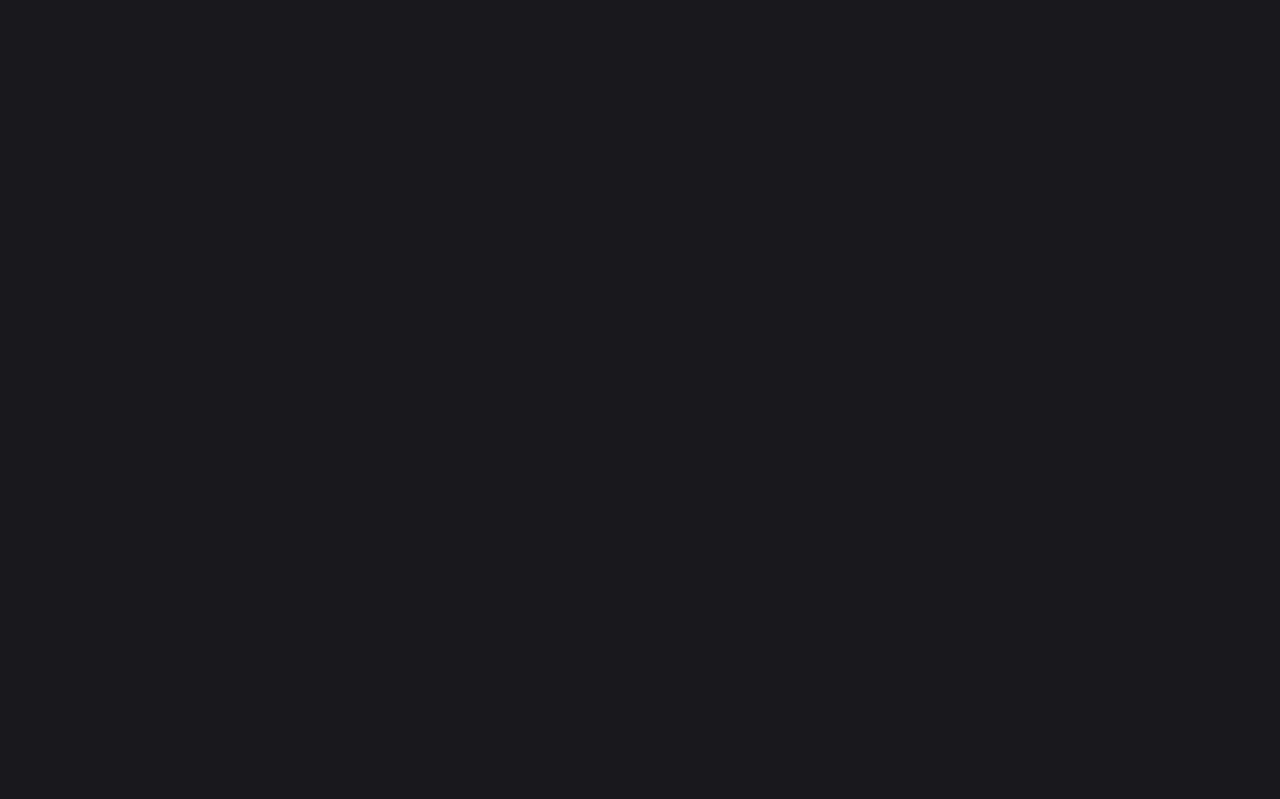
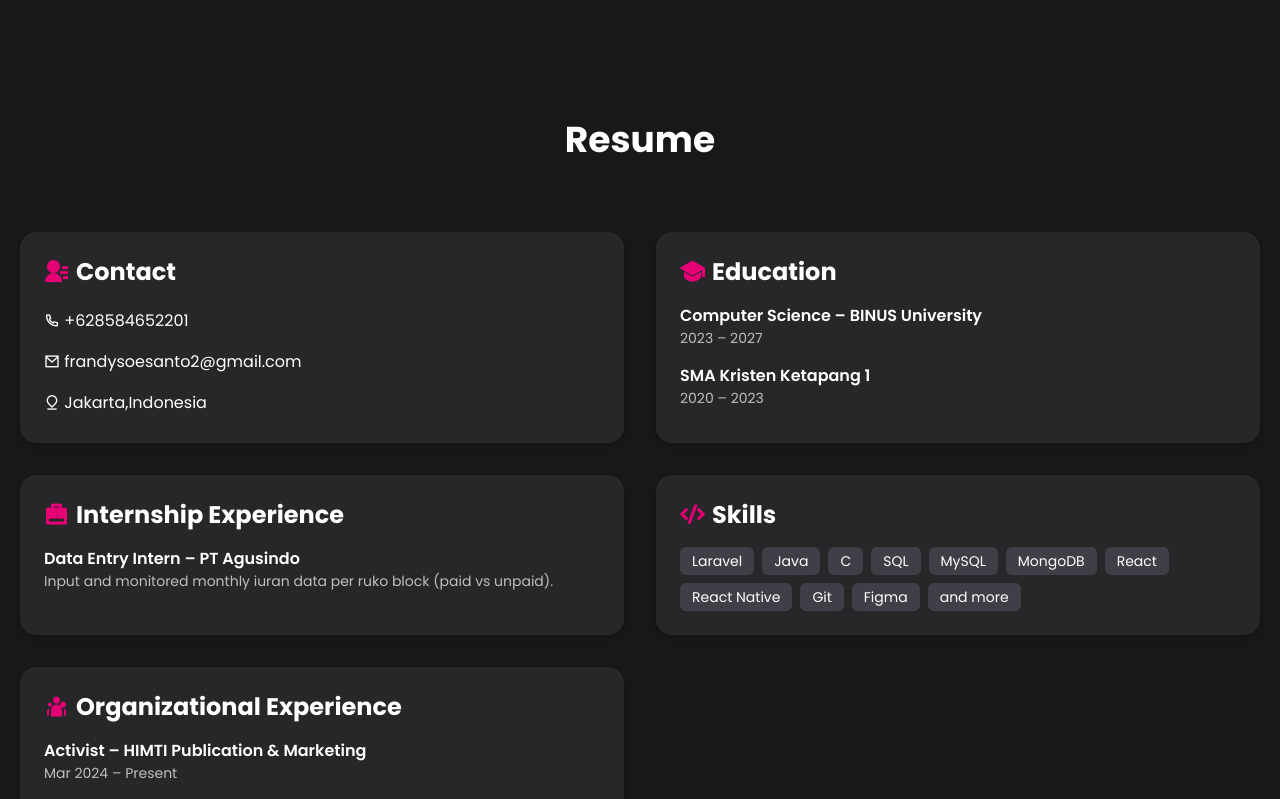
Before and after one commit to FrandySoe/Frandy-Portofolio, a React (Vite) app: page / in a window 1280 px wide. Shown: the part 760-1559 px from the top of the page. Built offline with nearby package versions, Linux system fonts and the light colour scheme.

Commit message:
Resume/Update

```diff
--- a/src/App.jsx
+++ b/src/App.jsx
@@ -1,5 +1,6 @@
 import DataImage from "./data";
 import { listProject } from "./data";
+import "aos/dist/aos.css";
 
 function App() {
   return (
@@ -52,11 +53,11 @@ function App() {
 
       {/* {Resume} */}
       <div className="about mt-32 py-10" id="resume">
-        <div data-aos="fade-up" data-aos-duration="1000">
+        <div>
           <h1 className="text-center text-4xl font-bold mb-18">Resume</h1>
           <div className="grid lg:grid-cols-2 grid-cols-1 gap-8 px-1">
             {/* Contact Card */}
-            <div className="bg-zinc-800 p-6 rounded-2xl shadow-md"data-aos="fade-up" data-aos-duration="1000" data-aos-once="true">
+            <div className="bg-zinc-800 p-6 rounded-2xl shadow-md">
               <h2 className="text-2xl font-bold mb-4 flex items-center gap-2">
                 <i className="ri-contacts-fill text-pink-600"></i> Contact
               </h2>
@@ -74,7 +75,7 @@ function App() {
             </div>
 
             {/* Education Card */}
-            <div className="bg-zinc-800 p-6 rounded-2xl shadow-md"data-aos="fade-up"  data-aos-duration="1000" data-aos-once="true">
+            <div className="bg-zinc-800 p-6 rounded-2xl shadow-md">
               <h2 className="text-2xl font-bold mb-4 flex items-center gap-2">
                 <i className="ri-graduation-cap-fill text-pink-600"></i>{" "}
                 Education
@@ -94,7 +95,7 @@ function App() {
             </div>
 
             {/* Experience Card */}
-            <div className="bg-zinc-800 p-6 rounded-2xl shadow-md"data-aos="fade-up"  data-aos-duration="1000" data-aos-once="true">
+            <div className="bg-zinc-800 p-6 rounded-2xl shadow-md">
               <h2 className="text-2xl font-bold mb-4 flex items-center gap-2">
                 <i className="ri-briefcase-fill text-pink-600"></i> Internship
                 Experience
@@ -112,7 +113,7 @@ function App() {
               </div>
             </div>
 
-            <div className="bg-zinc-800 p-6 rounded-2xl shadow-md"data-aos="fade-up"  data-aos-duration="1000" data-aos-once="true">
+            <div className="bg-zinc-800 p-6 rounded-2xl shadow-md">
               <h2 className="text-2xl font-bold mb-4 flex items-center gap-2">
                 <i className="ri-code-s-slash-line text-pink-600"></i> Skills
               </h2>
@@ -141,7 +142,7 @@ function App() {
             </div>
 
             {/* Organizational Experience */}
-            <div className="bg-zinc-800 p-6 rounded-2xl shadow-md"data-aos="fade-up"  data-aos-duration="1000" data-aos-once="true">
+            <div className="bg-zinc-800 p-6 rounded-2xl shadow-md">
               <h2 className="text-2xl font-bold mb-4 flex items-center gap-2">
                 <i className="ri-team-fill text-pink-600"></i> Organizational
                 Experience
@@ -189,12 +190,7 @@ function App() {
 
       {/* {PROJECT} */}
       <div className="Project mt-32 py-10" id="project">
-        <h1
-          className="text-center text-4xl font-bold mb-2"
-          data-aos="fade-up"
-          data-aos-duration="1000"
-          data-aos-once="true"
-        >
+        <h1 className="text-center text-4xl font-bold mb-2">
           Project
         </h1>
         {/* <p
@@ -212,10 +208,7 @@ function App() {
             <div
               key={project.id}
               className="p-4 bg-zinc-800 rounded-2xl"
-              data-aos="zoom-in"
-              data-aos-duration="800"
-              data-aos-delay={index * 200}
-              data-aos-once="true"
+
             >
               <img src={project.gambar} alt="Project Image" className="rounded-md" />
               <div>
@@ -247,13 +240,13 @@ function App() {
 
       {/* {Contact} */}
       <div className="contact mt-32 sm:p-10 p-0" id="contact">
-        <h1 className="text-center text-4xl mb-2 font-bold" data-aos="fade-up" data-aos-duration="1000">Contact</h1>
-        <p className="text-center text-base/loose opacity-50 mb-10" data-aos="fade-up" data-aos-duration="1000" data-aos-delay="300" data-aos-once="true"></p>
+        <h1 className="text-center text-4xl mb-2 font-bold">Contact</h1>
+        <p className="text-center text-base/loose opacity-50 mb-10" ></p>
         <form
           action="https://formsubmit.co/frandysoesanto2@gmail.com"
           method="POST"
           className=" bg-zinc-800 p-10 sm:w-fit mx-auto rounded-2xl w-full"
-          autoComplete="off" data-aos="fade-up" data-aos-duration="1000" data-aos-delay="300"
+          autoComplete="off"
         >
           <div className="flex flex-col gap-5">
             <div className="flex flex-col gap-2">
```
